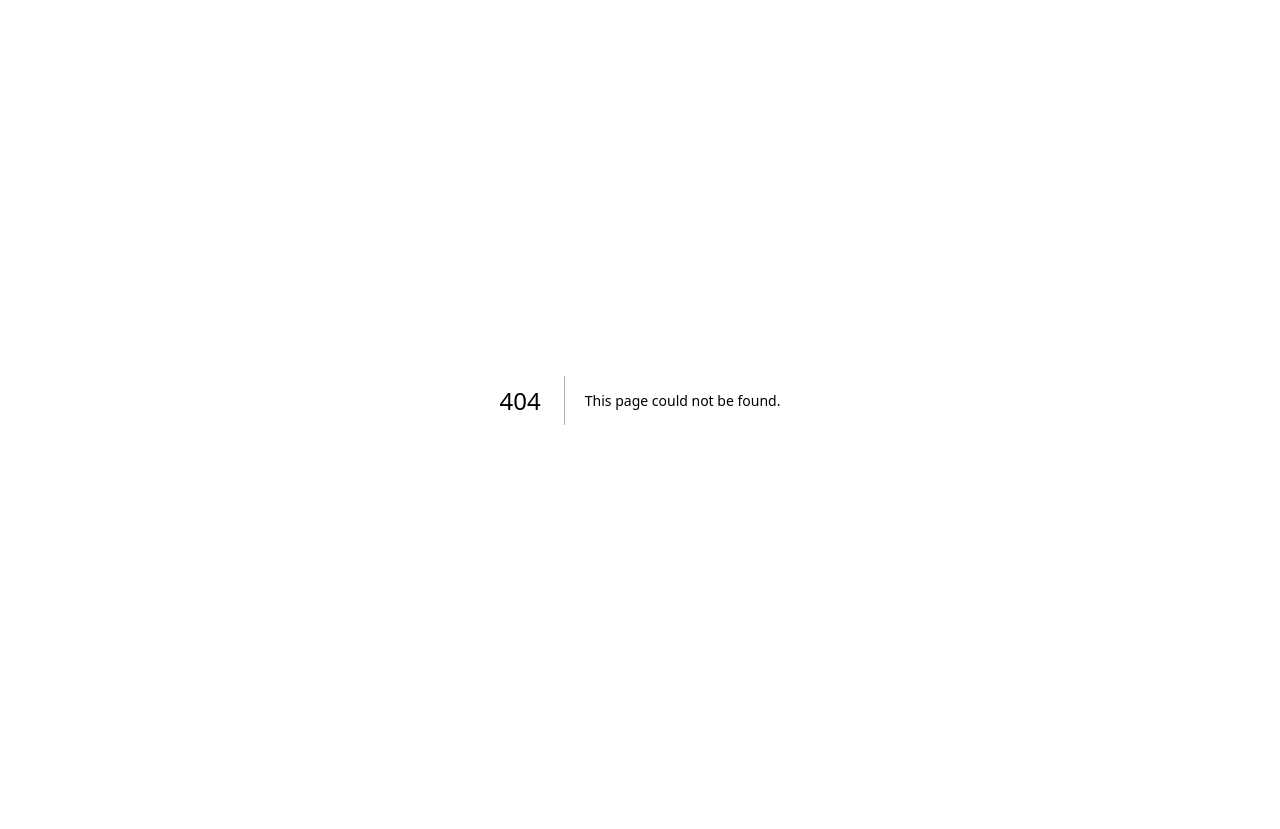
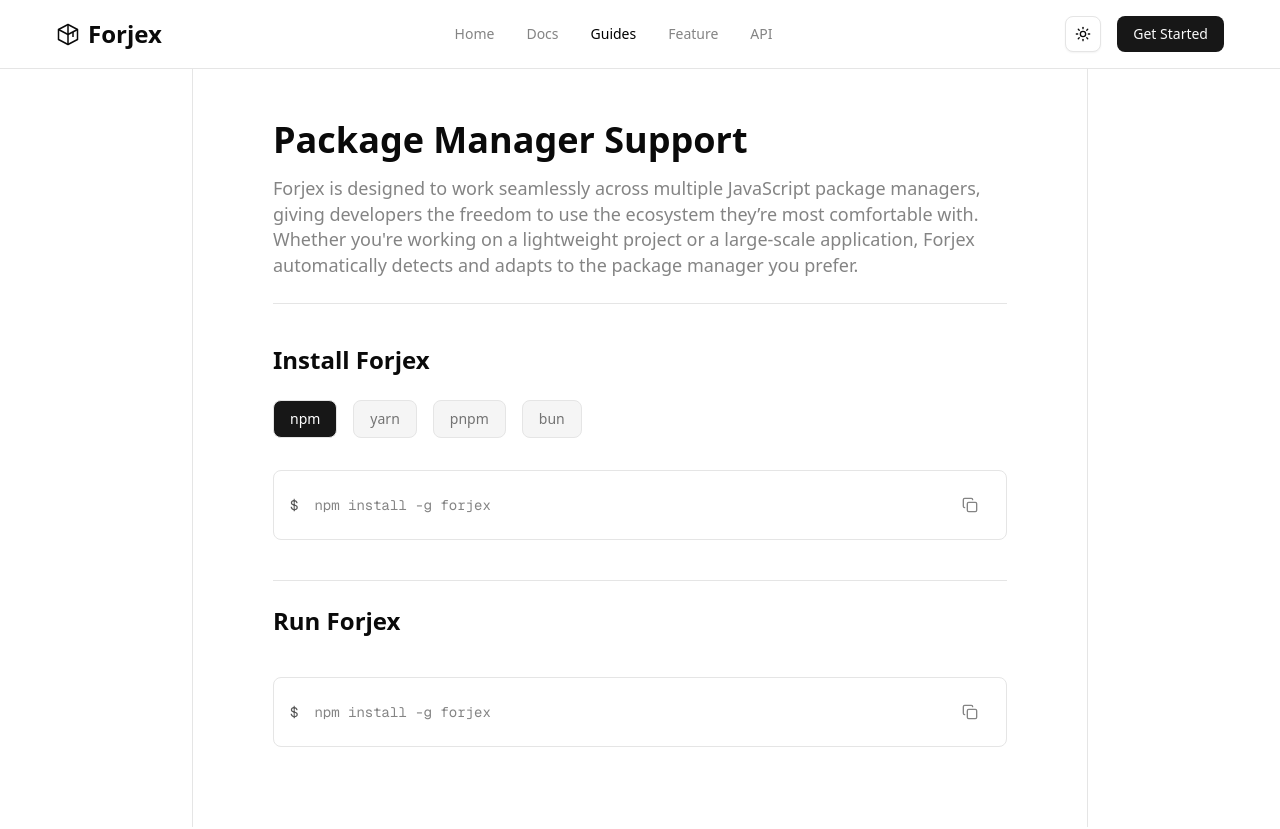
Before and after one commit to daviddozie/forjex-web, a Next.js app: page /guides in a window 1280 px wide. Before the commit this address had no page. Shown: the top 829 px of the page. Before the commit the page ends 800 px from the top, so only its background shows below. Built offline with nearby package versions, Linux system fonts and the light colour scheme.

Commit message:
style: add Link, Footer components

```diff
--- a/src/app/docs/intro/page.tsx
+++ /dev/null
@@ -1,7 +0,0 @@
-export default function Home () {
-    return (
-        <div className="mt-40">
-            Helo
-        </div>
-    )
-}
--- a/src/app/docs/layout.tsx
+++ /dev/null
@@ -1,21 +0,0 @@
-
-import { SidebarProvider } from "@/components/ui/sidebar"
-import { AppSidebar } from "@/components/app-sidebar"
-import { ThemeProvider } from "@/components/providers"
-
-export default function RootLayout({ children }: { children: React.ReactNode }) {
-    return (
-        <html lang="en" suppressHydrationWarning>
-            <body>
-                <SidebarProvider>
-                    <AppSidebar />
-                    <ThemeProvider>
-                        <main className="flex-1 overflow-y-auto">
-                            {children}
-                        </main>
-                    </ThemeProvider>
-                </SidebarProvider>
-            </body>
-        </html>
-    )
-}
--- a/src/app/docs/page.tsx
+++ b/src/app/docs/page.tsx
@@ -1,12 +1,40 @@
 import { Navbar } from "@/components/navbar"
+import Link from "next/link"
+import { Footer } from "@/components/footer"
 
-export default function Home() {
+export default function Docs() {
     return (
         <>
             <Navbar />
-            <div className="mt-30">
-                hello
+            <div className="mt-10 md:w-[70%] mx-auto md:border-l md:border-r w-[90%]">
+                <div className="md:p-20 pt-20">
+                    <div>
+                        <h1 className="text-foreground md:text-4xl font-bold text-2xl">Introduction</h1>
+                        <p className="text-gray-400 pt-4 md:text-[18px] text-sm">
+                            Welcome to the Forjex documentation. Learn how to generate, configure, and deploy your projects in seconds.  <Link href="/guides" className="border font-mono text-xs text-foreground bg-zinc-50/10 blur-1xl py-1 px-2 rounded-sm hover:bg-zinc-50/20 transition-all duration-300">
+                                check guide to install
+                            </Link>
+                        </p>
+                    </div>
+                    <div className="border-t border-b py-10 my-6">
+                        <p className="text-[#848484] md:text-[18px] text-sm md:leading-10">
+                            Forjex is a command-line tool that helps developers generate new repositories, automate setups, and streamline project creation. It's designed to eliminate boilerplate and automate repetitive tasks, letting you focus on what truly matters: building great software.
+                        </p>
+                    </div>
+                    <div>
+                        <h1 className="text-foreground text-2xl md:text-4xl font-bold">Why Forjex?</h1>
+                        <h1 className="text-foreground text-[18px] md:text-2xl font-bold mt-4 md:mt-6">Automatic Github repository Setup</h1>
+                        <p className="text-gray-400 pt-2 md:pt-4 text-sm md:text-[18px]">Forjex creates a new GitHub repository for your project and pushes your local codebase automatically. No manual setup—your project is version-controlled and ready to go instantly.</p>
+                        <h1 className="text-foreground text-[18px] md:text-2xl font-bold mt-4 md:mt-6">Auto-Generated CI/CD Pipeline</h1>
+                        <p className="text-gray-400 pt-2 md:pt-4 text-sm md:text-[18px]">Forjex builds a ready-to-use GitHub Actions workflow for your project. It handles building, testing, and preparing deployments automatically with every commit.</p>
+                        <h1 className="text-foreground text-[18px] md:text-2xl font-bold mt-4 md:mt-6">Deployment to Vercel</h1>
+                        <p className="text-gray-400 pt-2 md:pt-4 text-sm md:text-[18px]">Forjex connects your repo to Vercel and deploys your project automatically. Future commits trigger instant redeploys, giving you a smooth continuous delivery workflow.    <Link href="/guides" className="border font-mono text-xs text-foreground bg-zinc-50/10 blur-1xl py-1 px-2 rounded-sm hover:bg-zinc-50/20 transition-all duration-300">
+                        check guide to install
+                    </Link></p>
+                    </div>
+                </div>
             </div>
+            <Footer />
         </>
     )
 }
--- a/src/app/globals.css
+++ b/src/app/globals.css
@@ -11,8 +11,8 @@
 }
 
 :root.dark {
-  --background: #0a0a0a;
-  --foreground: #ededed;
+  --background: #000000;
+  --foreground: #fafafa;
 }
 
 .font-mono {
--- /dev/null
+++ b/src/app/guides/page.tsx
@@ -0,0 +1,122 @@
+'use client'
+import { useState } from "react"
+
+import { Navbar } from "@/components/navbar"
+import { Footer } from "@/components/footer"
+import {
+    Tooltip,
+    TooltipContent,
+    TooltipTrigger,
+} from "@/components/ui/tooltip"
+import { Button } from "@/components/ui/button"
+import { Copy, Check } from "lucide-react"
+
+export default function Guides() {
+
+    const packageManagers = {
+        npm: "npm install -g forjex",
+        yarn: "yarn global add forjex",
+        pnpm: "pnpm add -g forjex",
+        bun: "bun add -g forjex"
+    };
+    const [selected, setSelected] = useState<keyof typeof packageManagers>("npm");
+    const [copied, setCopied] = useState(false);
+
+    const runCopy = async () => {
+        await navigator.clipboard.writeText("npm install -g forjex");
+
+        setCopied(true);
+
+        setTimeout(() => setCopied(false), 3000);
+    };
+
+    const handleCopy = async () => {
+        await navigator.clipboard.writeText(packageManagers[selected]);
+        setCopied(true);
+        setTimeout(() => setCopied(false), 3000);
+    };
+
+
+    return (
+        <>
+            <Navbar />
+            <div className="mt-10 md:w-[70%] mx-auto md:border-l md:border-r w-[90%]">
+                <div className="md:p-20 pt-20">
+                    <div>
+                        <h1 className="text-foreground md:text-4xl font-bold text-2xl">Package Manager Support</h1>
+                        <p className="text-[#848484] pt-4 md:text-[18px] text-sm">
+                            Forjex is designed to work seamlessly across multiple JavaScript package managers, giving developers the freedom to use the ecosystem they’re most comfortable with. Whether you're working on a lightweight project or a large-scale application, Forjex automatically detects and adapts to the package manager you prefer.
+                        </p>
+                    </div>
+                    <div className="border-t border-b py-10 my-6">
+                        <h1 className="text-foreground text-2xl font-bold">Install Forjex</h1>
+                        <div className="flex gap-4 mt-6">
+                            {Object.keys(packageManagers).map((pm) => (
+                                <button
+                                    key={pm}
+                                    onClick={() => setSelected(pm as keyof typeof packageManagers)}
+                                    className={`px-4 lowercase py-2 rounded-md border text-sm ${selected === pm
+                                        ? "dark:bg-zinc-50/40 text-white bg-primary"
+                                        : "bg-muted text-muted-foreground"
+                                        }`}
+                                >
+                                    {pm}
+                                </button>
+                            ))}
+                        </div>
+
+                        <div className="rounded-md flex mt-8 justify-between items-center text-[#848484] border px-4 py-4 font-mono text-sm mx-auto">
+                            <p className="text-[#848484]">
+                                <span className="text-[#585858] pr-4">$</span>
+                                {packageManagers[selected]}
+                            </p>
+
+                            <Tooltip>
+                                <TooltipTrigger asChild>
+                                    <Button variant="link" onClick={handleCopy} className="p-0 hover:dark:bg-[#535353] hover:bg-gray-200">
+                                        {copied ? (
+                                            <Check className="dark:text-white transition-all duration-200" />
+                                        ) : (
+                                            <Copy className="text-[#848484] transition-all duration-200" />
+                                        )}
+                                    </Button>
+                                </TooltipTrigger>
+
+                                <TooltipContent className="transition-all duration-200">
+                                    <p>{copied ? "Copied!" : "Copy to Clipboard"}</p>
+                                </TooltipContent>
+                            </Tooltip>
+                        </div>
+
+                    </div>
+                    <div>
+                        <h1 className="text-foreground text-2xl font-bold">Run Forjex</h1>
+                        <div className="rounded-md flex mt-10 justify-between items-center text-[#848484] border px-4 py-4 font-mono text-sm mx-auto">
+                            <p className="text-[#848484]">
+                                <span className="text-[#585858] pr-4">$</span>
+                                npm install -g forjex
+                            </p>
+
+                            <Tooltip>
+                                <TooltipTrigger asChild>
+                                    <Button variant="link" onClick={handleCopy} className="p-0 hover:dark:bg-[#535353] hover:bg-gray-200">
+                                        {copied ? (
+                                            <Check className="dark:text-white transition-all duration-200" />
+                                        ) : (
+                                            <Copy className="text-[#848484] transition-all duration-200" />
+                                        )}
+                                    </Button>
+                                </TooltipTrigger>
+
+                                <TooltipContent className="transition-all duration-200">
+                                    <p>{copied ? "Copied!" : "Copy to Clipboard"}</p>
+                                </TooltipContent>
+                            </Tooltip>
+                        </div>
+                    </div>
+                </div>
+            </div>
+            <Footer />
+        </>
+    )
+}
--- a/src/components/navbar.tsx
+++ b/src/components/navbar.tsx
@@ -20,10 +20,11 @@ export const Navbar = () => {
     const pathname = usePathname();
 
     const navLinks = [
-        { name: "Feature", href: "/feature" },
+        { name: "Home", href: "/" },
         { name: "Docs", href: "/docs" },
-        { name: "API", href: "/api" },
         { name: "Guides", href: "/guides" },
+        { name: "Feature", href: "#" },
+        { name: "API", href: "#" },
     ];
 
     useEffect(() => setMounted(true), []);
```
Also changed, not shown: vercel.json (added).
